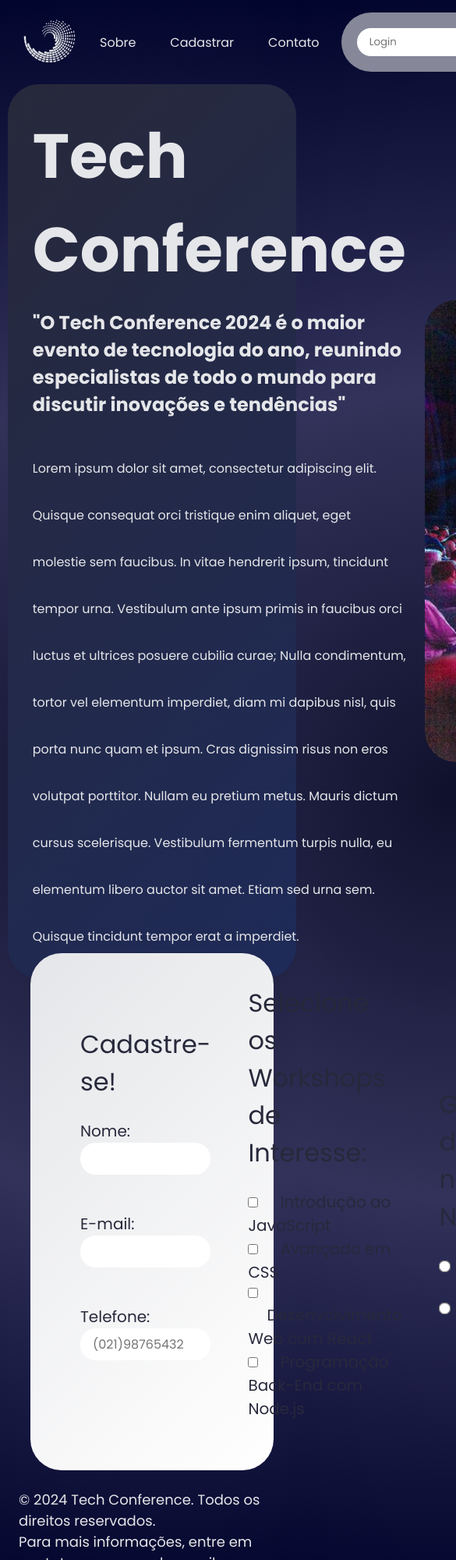
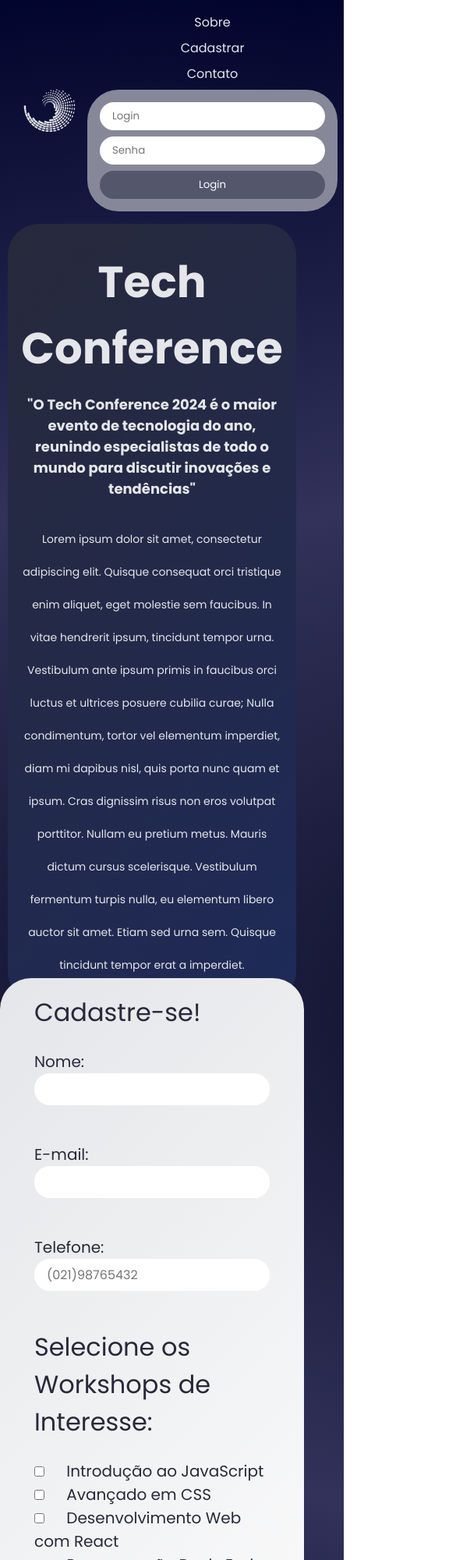
Before and after one commit to borsatogiordano/TechConference2024, a plain HTML site: page index.html in a window 390 px wide. Shown: the top 2000 px of the page at 78% size, 585 px wide, since content can reach past the window. Drawn offline with Linux system fonts and the light colour scheme.

Commit message:
Add Responsividade

```diff
--- a/css/style.css
+++ b/css/style.css
@@ -1,6 +1,5 @@
 body {
     background: radial-gradient(circle, #0F112C, #32325a, #01042c);
-
 }
 
 
@@ -52,6 +51,23 @@ body {
     color: #fff;
     cursor: pointer;
     transition: background-color 0.3s ease, color 0.3s ease;
+}
+
+@media (max-width: 768px) {
+    .header-nav ul {
+        flex-direction: column;
+        gap: 8px;
+    }
+
+    .login-bar {
+        flex-direction: column;
+        gap: 8px;
+        padding: 16px;
+    }
+
+    #logo {
+        width: 60px;
+    }
 }
 
 .login-bar button:hover {
@@ -120,6 +136,45 @@ body {
 .banner-span {
     font-size: 16px;
     color: #E5E6E9;
+}
+
+@media (max-width: 1500px) {
+    .banner {
+        flex-direction: column;
+        align-items: center;
+    }
+
+    .banner-img {
+        width: 100%;
+        border-radius: 20px;
+    }
+
+    .banner-text {
+        font-size: 32px;
+        text-align: center;
+    }
+
+    .banner-text h2 {
+        font-size: 20px;
+    }
+
+    .banner-span {
+        font-size: 14px;
+    }
+}
+
+@media (max-width: 500px) {
+    .banner-img {
+        display: none;
+    }
+
+    .banner-text {
+        font-size: 28px;
+    }
+
+    .banner-text h2 {
+        font-size: 18px;
+    }
 }
 
 .form {
@@ -200,6 +255,30 @@ body {
     transition: background-color 0.3s ease, color 0.3s ease;
 }
 
+@media (max-width: 1000px) {
+    .form {
+        flex-direction: column;
+        padding: 20px;
+        max-width: 100%;
+    }
+
+    .form button {
+        width: 100%;
+        height: 60px;
+        font-size: 16px;
+    }
+
+    .newsletter {
+        flex-direction: column;
+        gap: 8px;
+    }
+
+    footer {
+        font-size: 16px;
+        text-align: center;
+    }
+}
+
 
 footer {
 
--- a/index.html
+++ b/index.html
@@ -24,9 +24,9 @@
             </a>
             <nav class="header-nav">
                 <ul>
-                    <li><a href="#">Sobre</a></li>
-                    <li><a href="#">Cadastrar</a></li>
-                    <li><a href="#">Contato</a></li>
+                    <li><a href="#sobre">Sobre</a></li>
+                    <li><a href="#cadastro">Cadastrar</a></li>
+                    <li><a href="#contato">Contato</a></li>
                     <li>
                         <form class="login-bar">
                             <input type="text" placeholder="Login" />
@@ -39,7 +39,7 @@
         </header>
 
         <main class="main">
-            <div class="banner">
+            <div class="banner" id="sobre">
                 <div class="banner-text">
                     <h1>Tech Conference</h1>
                     <h2>"O Tech Conference 2024 é o maior evento de tecnologia
@@ -61,7 +61,7 @@
                 </div>
             </div>
 
-            <form class="form">
+            <form class="form" id="cadastro">
                 <fieldset id="signup">
                     <legend>Cadastre-se! </legend>
                     <div class="form-group">
@@ -118,7 +118,7 @@
                 <button type="submit">Enviar</button>
             </form>
         </main>
-        <footer>
+        <footer id="contato">
             <p>© 2024 Tech Conference. Todos os direitos reservados.</p>
             <p>
                 Para mais informações, entre em contato conosco pelo email
```
